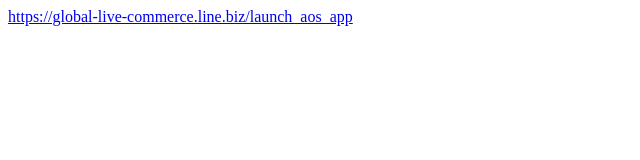
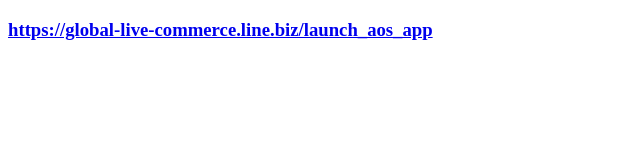
Before and after one commit to benjamin-cheng/benjamin-cheng.github.io, a plain HTML site: page index.html in a window 1280 px wide. Shown: the whole page, without its empty margins (0-640 px from the left). Drawn offline with Linux system fonts and the light colour scheme.

Commit message:
Update index.html

```diff
--- a/index.html
+++ b/index.html
@@ -5,7 +5,8 @@
     <title>Test Dynamic Links</title>
   </head>
   <body>
-    <a href="https://global-live-commerce.line.biz/launch_aos_app">https://global-live-commerce.line.biz/launch_aos_app</a>
+    <a href="https://global-live-commerce.line.biz/launch_aos_app"><H3>https://global-live-commerce.line.biz/launch_aos_app</H3></a>
+
     <!-- Default Statcounter code for TestUserAgent
     https://benjamin-cheng.github.io/ -->
     <script type="text/javascript">
```
